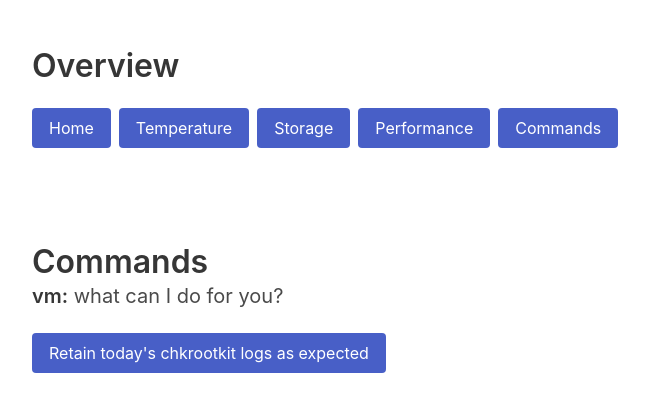
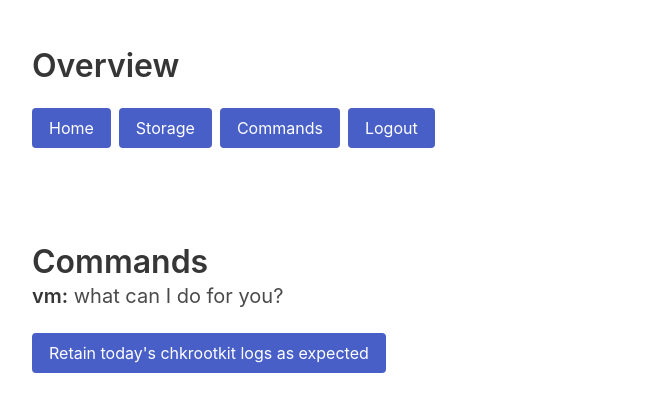
Before and after one commit to lipflip010/abad, a Flask app: page /commands in a window 1280 px wide. Shown: the top 412 px of the page, without its empty margins (32-681 px from the left). Run offline with Flask 2, Linux system fonts and the light colour scheme; a user stored in the database is signed in; some libraries are stand-ins or nearby versions.

Commit message:
updated menu items and added login/logout item

```diff
--- a/auth.py
+++ b/auth.py
@@ -36,4 +36,4 @@ def login_post():
 
     # if the above check passes, then we know the user has the right credentials
     login_user(user, remember=remember)
-    return redirect(url_for('main.storage'))
+    return redirect(url_for('main.commands'))
--- a/templates/base.html
+++ b/templates/base.html
@@ -16,10 +16,18 @@
             <h2 class="title">Overview </h2>
             <div class="buttons">
                 <a href="/" class="button is-link">Home</a>
-                <a class="button is-link">Temperature</a>
                 <a href="/storage" class="button is-link">Storage</a>
-                <a class="button is-link">Performance</a>
                 <a href="/commands" class="button is-link">Commands</a>
+                {% if not current_user.is_authenticated %}
+                    <a href="{{ url_for('auth.login') }}" class="button is-link">
+                        Login
+                    </a>
+                {% endif %}
+                {% if current_user.is_authenticated %}
+                    <a href="{{ url_for('auth.logout') }}" class="button is-link">
+                    Logout
+                    </a>
+                {% endif %}
             </div>
         </div>
     </section>
```
